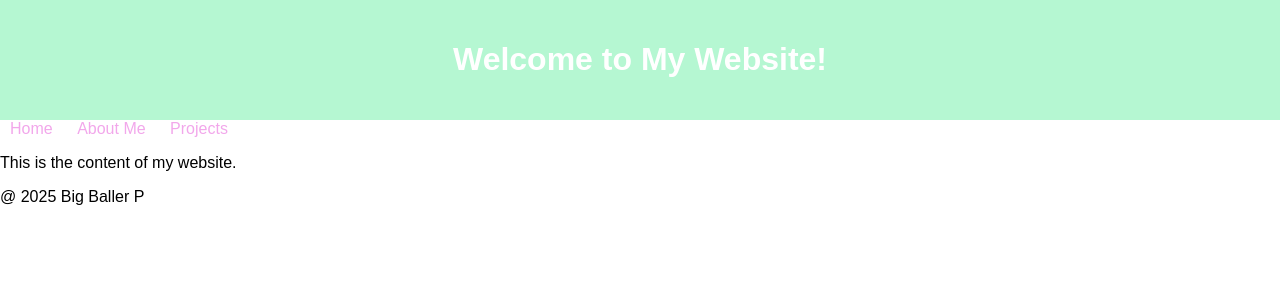
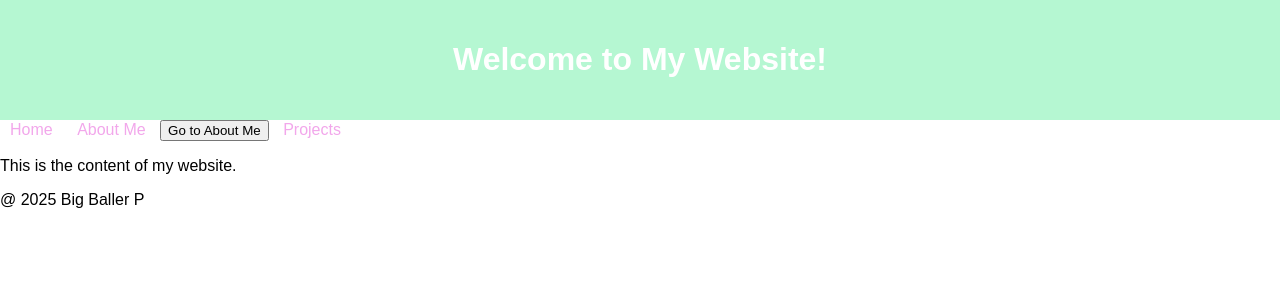
Before and after one commit to paigecutch/Paiges-Website, a Flask app: page / in a window 1280 px wide. Shown: the top 300 px of the page. Run offline with Flask 3, Linux system fonts and the light colour scheme.

Commit message:
Update index.html

```diff
--- a/Personal Projects/templates/index.html
+++ b/Personal Projects/templates/index.html
@@ -12,6 +12,7 @@
         <nav>
             <a href="#">Home</a>
             <a href="#">About Me</a>
+            <button onclick="window.location.href='templates/about.html';">Go to About Me</button>
             <a href="#">Projects</a>
         </nav>
         <main>
```
